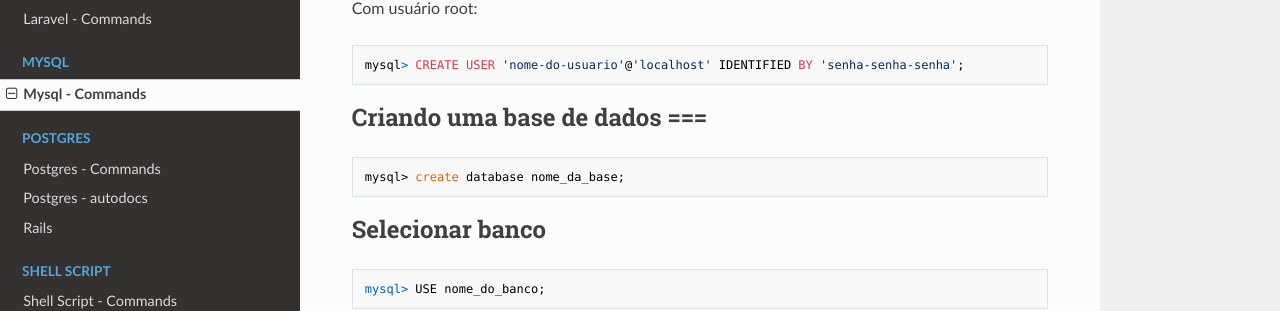
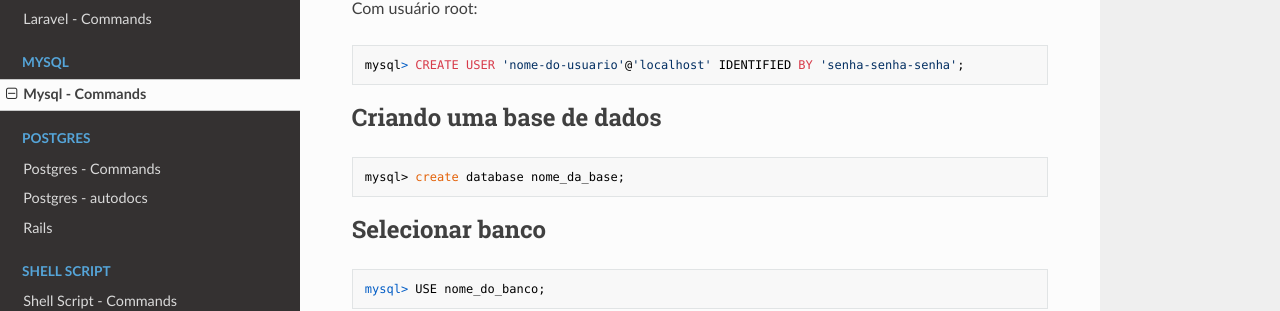
Before and after one commit to intrepidocabral/toolbox-manual, an MkDocs documentation site: the page built from docs/mysql/mysql_commands.md, in a window 1280 px wide and 900 px high, scrolled down 319 px. Shown: the part 159-470 px from the top of the window. Built offline with MkDocs 1.6.1, drawn with Linux system fonts in a browser that asks for light colours; nearby versions of some CDN libraries; old or Windows-style settings are respelled for this version of MkDocs; some of the changed text lies outside the part shown.

````diff
--- a/docs/mysql/mysql_commands.md
+++ b/docs/mysql/mysql_commands.md
@@ -23,7 +23,7 @@ Com usuário root:
 mysql> CREATE USER 'nome-do-usuario'@'localhost' IDENTIFIED BY 'senha-senha-senha';
 ```
 
-## Criando uma base de dados ===
+## Criando uma base de dados
 
 ```
 mysql> create database nome_da_base;
@@ -107,7 +107,7 @@ mysql> ALTER TABLE endereco DROP cidade;
 mysql> DROP DATABASE nome_da_base;
 ```
 
-## Backup de base de dados ===
+## Backup de base de dados
 
 ```
 mysqldump -u usuario_da_base -p nome_da_base > nome_da_base.sql
````
